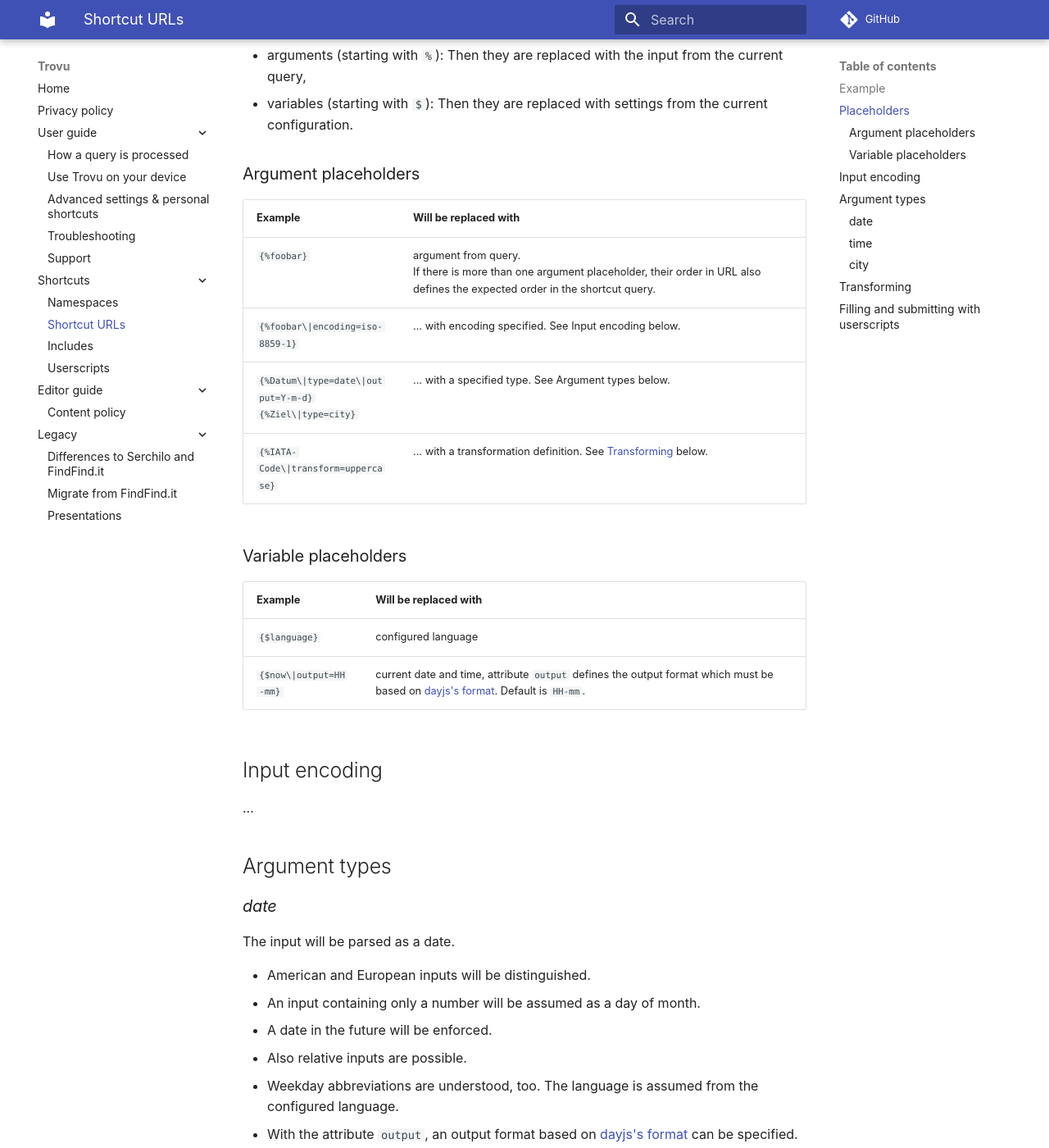
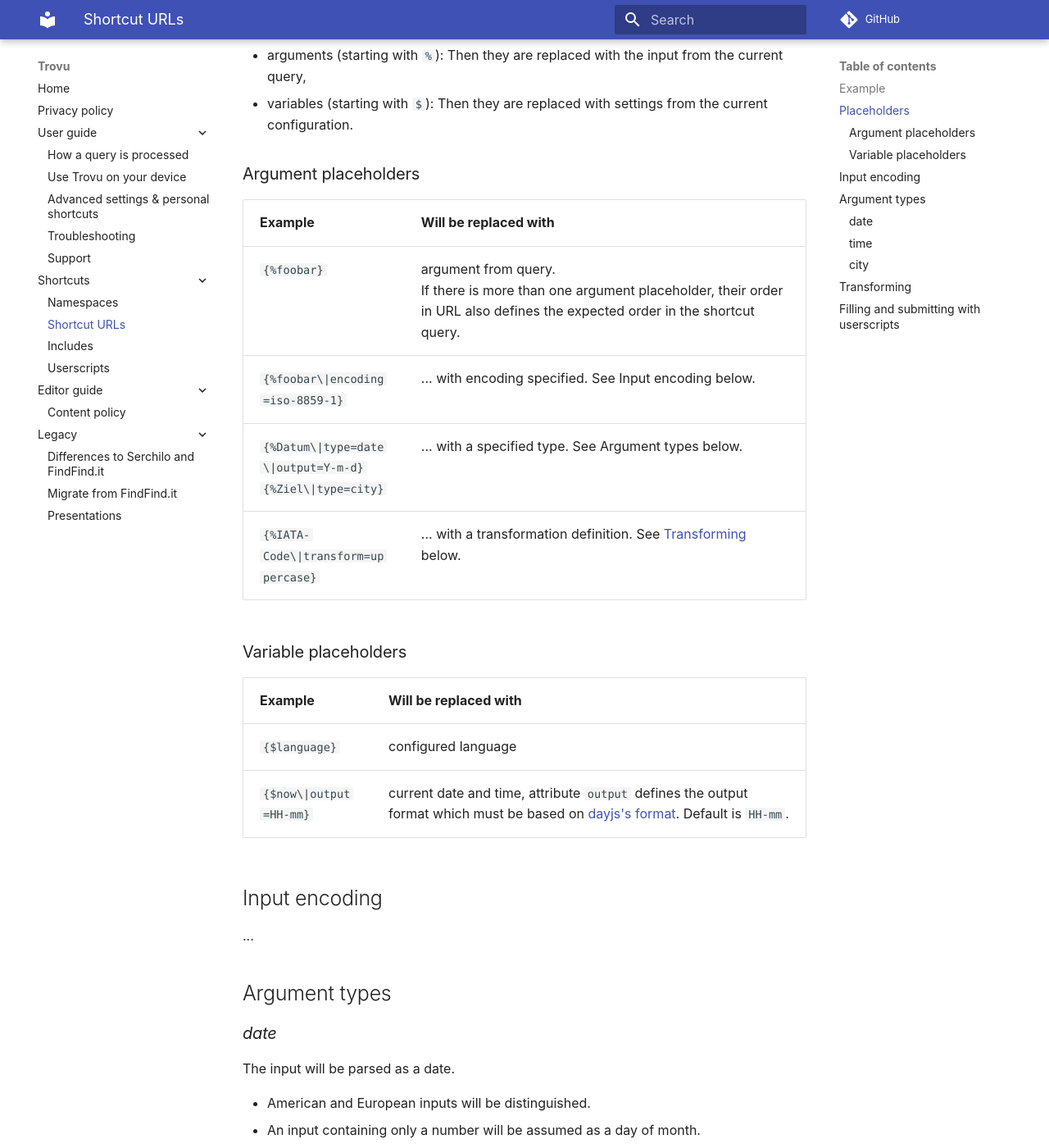
Before and after one commit to trovu/trovu, an MkDocs documentation site: the page built from docs/shortcuts/urls.md, in a window 1280 px wide and 1400 px high, scrolled down 497 px. Shown: the whole window at 82% size. Built offline with MkDocs 1.6.1 and Material for MkDocs 9.7.7, drawn with Linux system fonts in a browser that asks for light colours; comment, search, counter and statistics services are not loaded.

Commit message:
Adjust font sizes.

```diff
--- a/docs/stylesheets/extra.css
+++ b/docs/stylesheets/extra.css
@@ -1,3 +1,6 @@
-p {
+p, li, {
+	font-size: 0.9rem;
+}
+th, td {
 	font-size: 0.8rem;
 }
```
